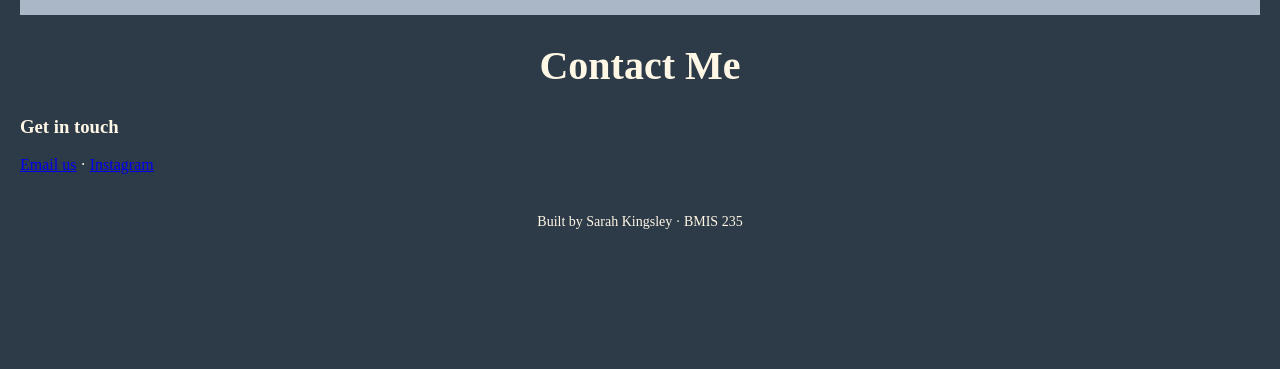
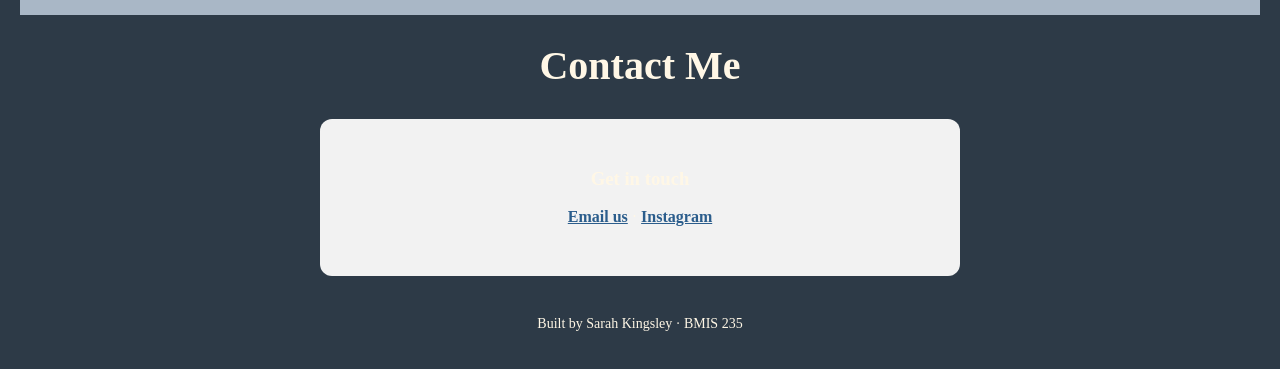
Before and after one commit to Sarahdkingsley/bmis235-html-4, a plain HTML site: page Contact.html in a window 1280 px wide. Shown: the part 71-440 px from the top of the page. Drawn offline with Linux system fonts and the light colour scheme.

Commit message:
Update styles.css

```diff
--- a/styles.css
+++ b/styles.css
@@ -96,3 +96,14 @@ footer {
     border-radius: 10px;
 }
 .blk-gallery figcaption { text-align: center; font-size: 15px; margin-top: 6px; }
+
+/* CONTACT */
+.blk-contact {
+    text-align: center;
+    background-color: #f2f2f2;
+    border-radius: 12px;
+    padding: 30px 20px;
+    margin: 30px auto;
+    max-width: 600px;
+}
+.blk-contact a { color: #2b5d8c; font-weight: bold; }   /* your brand color */
```
